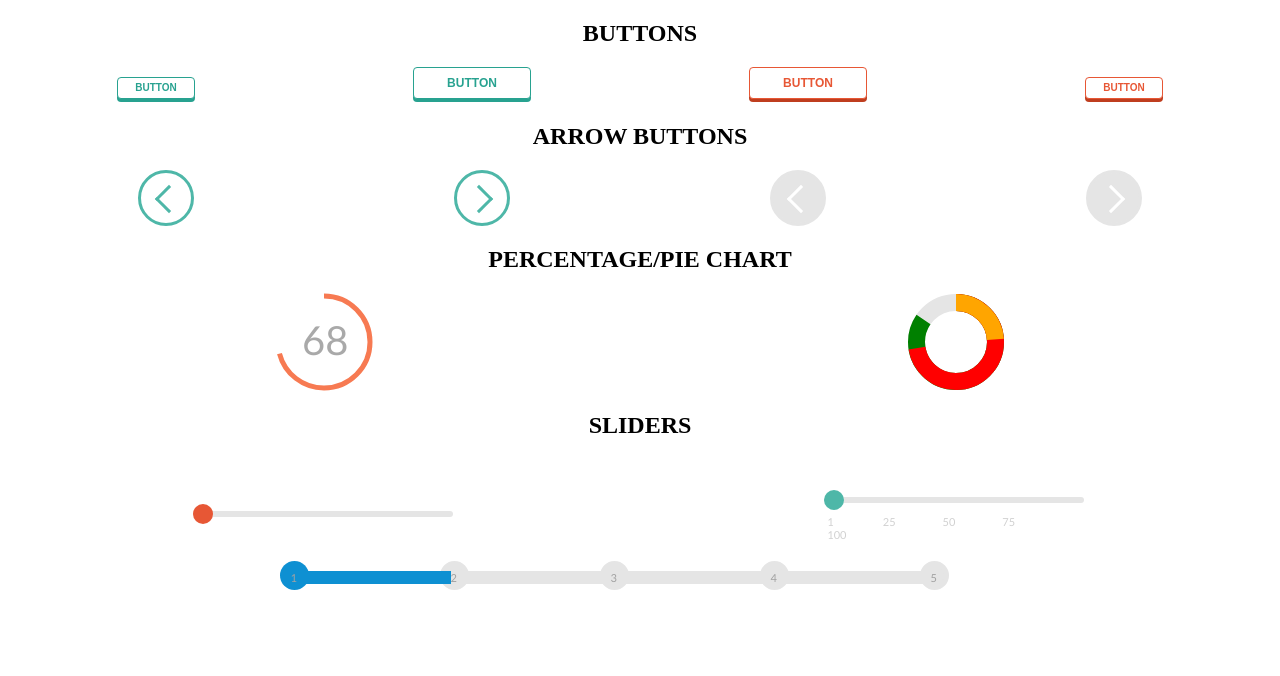
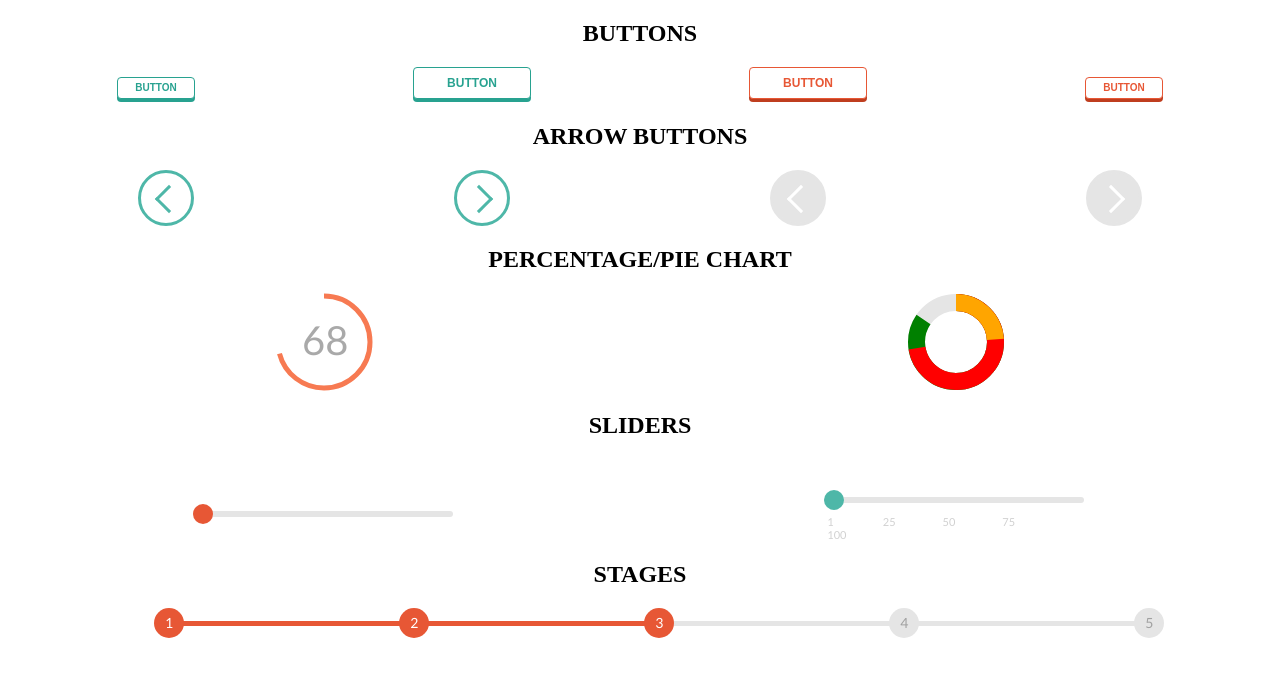
Before and after one commit to mojojoss/second_layout, a website with bundled scripts: page index.html in a window 1280 px wide. Built offline with nearby package versions, Linux system fonts and the light colour scheme; files whose address does not match are found by name.

Commit message:
stages_complete

```diff
--- a/index.html
+++ b/index.html
@@ -63,18 +63,22 @@
 			<input class="_slider-aqua" type="range" value="1" min="1" max="100" step="1" style="s" data-thumb_position="50%">
 			<div class="_slider-aqua-text"><span>1</span> <span>25</span><span>50</span><span>75</span> <span>100</span></div>
 		</div>
-		</div>
+	</div>
+
+<h2 style="text-align: center; ">STAGES</h2>
+	<div class="progress">
+		<ul class="_progressbar">
+			<li class="active"></li>
+			<li class="active"></li>
+			<li class="active"></li>
+			<li></li>
+			<li></li>
+		</ul>
+	</div>
 
 
-	<div class="progress">
-  <ul>
-    <li class="complete">1</li>
-    <li>2</li>
-    <li>3</li>
-    <li>4</li>
-    <li>5</li>
-  </ul>
-</div>
+
+
 
 
 
--- /dev/null
+++ b/main/__progressbar/_progressbar.css
@@ -0,0 +1,52 @@
+.container {
+  width: 100%;
+}
+
+._progressbar {
+  counter-reset: step;
+  color:rgb(161,161,161);
+	font-family: 'Lato', sans-serif;
+	font-size: 14px;
+}
+._progressbar li {
+  list-style: none;
+  display: inline-block;
+  width: 19.8%;
+  position: relative;
+  text-align: center;
+}
+._progressbar li:before {
+  content: counter(step);
+  counter-increment: step;
+  width: 30px;
+  height: 30px;
+  line-height : 30px;
+  border-radius: 100%;
+  display: block;
+  text-align: center;
+  margin: 0 auto 10px auto;
+  background-color: rgb(229,229,229);
+}
+._progressbar li:after {
+  content: "";
+  position: absolute;
+  width: 100%;
+  height: 5px;
+  background-color: rgb(229,229,229);
+  top: 15px;
+  left: -50%;
+  top: 13px;
+  z-index : -1;
+}
+._progressbar li:first-child:after {
+  content: none;
+}
+._progressbar li.active {
+  color: white;
+}
+._progressbar li.active:before {
+  background-color: rgb(231,87,53);
+}
+._progressbar li.active:after {
+  background-color: rgb(231,87,53);
+}
--- a/main/main.js
+++ b/main/main.js
@@ -15,3 +15,4 @@ import './__slider-orange/_slider-orange.css';
 import './__slider-orange/_slider-orange.js';
 import './__slider-aqua/_slider-aqua.css';
 import './__slider-aqua/_slider-aqua.js';
+import './__progressbar/_progressbar.css';
--- a/style.css
+++ /dev/null
@@ -1,61 +0,0 @@
-.progress {
-	width: 100%;
-	max-width: 800px;
-	margin: 30px auto 0;
-	display: table;
-	position: relative;
-	text-align: center;
-	left: 4%;
-}
-.progress ul {
-	display: table-row;
-}
-.progress ul li {
-	background-color: rgb(229,229,229);
-	display: table-cell;
-	position: relative;
-	line-height: -1px
-	z-index: -3;
-	color: rgb(161,161,161);
-	font-family: 'Lato', sans-serif;
-	font-size: 11px;
-	text-align: left;
-}
-.progress ul li::before {
-	content:'';
-	width: 29px;
-	height: 29px;
-	color: #FFF;
-	line-height: 30px;
-	text-align: center;
-	left: -11px;
-	background-color: rgb(229,229,229);
-	border: solid 5px rgb(229,229,229);
-	position: absolute;
-	display: block;
-	top: -10px;
-	margin-right: auto;
-	margin-left: auto;
-	z-index: -1;
-
-
-	-webkit-box-sizing: border-box;
-	   -moz-box-sizing: border-box;
-	        box-sizing: border-box;
-
-	-webkit-border-radius: 50%;
-	   -moz-border-radius: 50%;
-	        border-radius: 50%;
-}
-.progress ul li:last-of-type {
-	background-color: transparent;
-}
-.progress ul li.complete {
-	background-color: #0e90d2; /* Completed Step Bar Color */
-	transition: background-color 0.75s, color 0.5s;
-}
-.progress ul li.complete::before {
-	background-color: #0e90d2; /* Completed Step Circle Color */
-	border: 5px solid transparent;
-	transition: background-color 0.75s, color 0.5s;
-}
```
Also changed, not shown: build/app.bundle.js.
